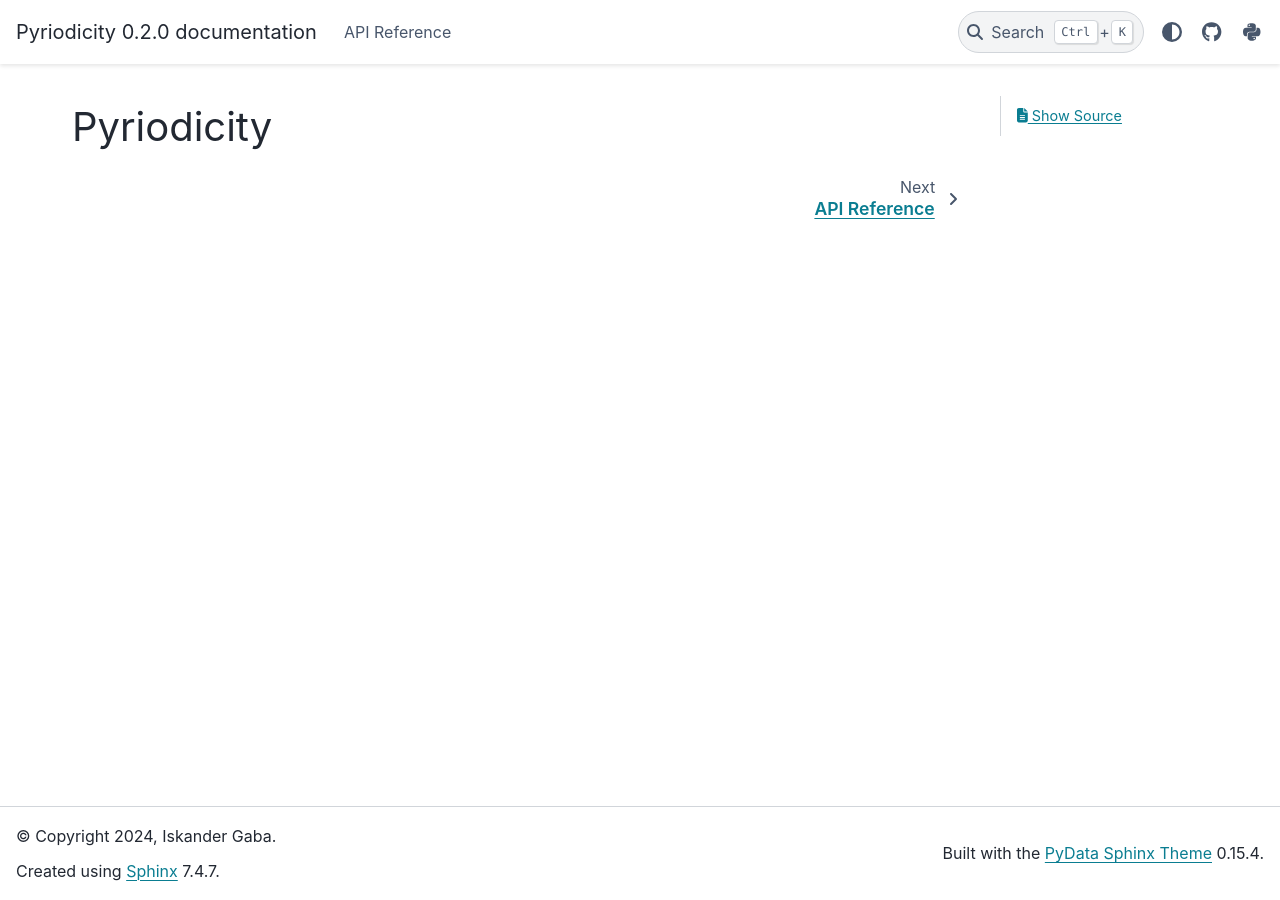
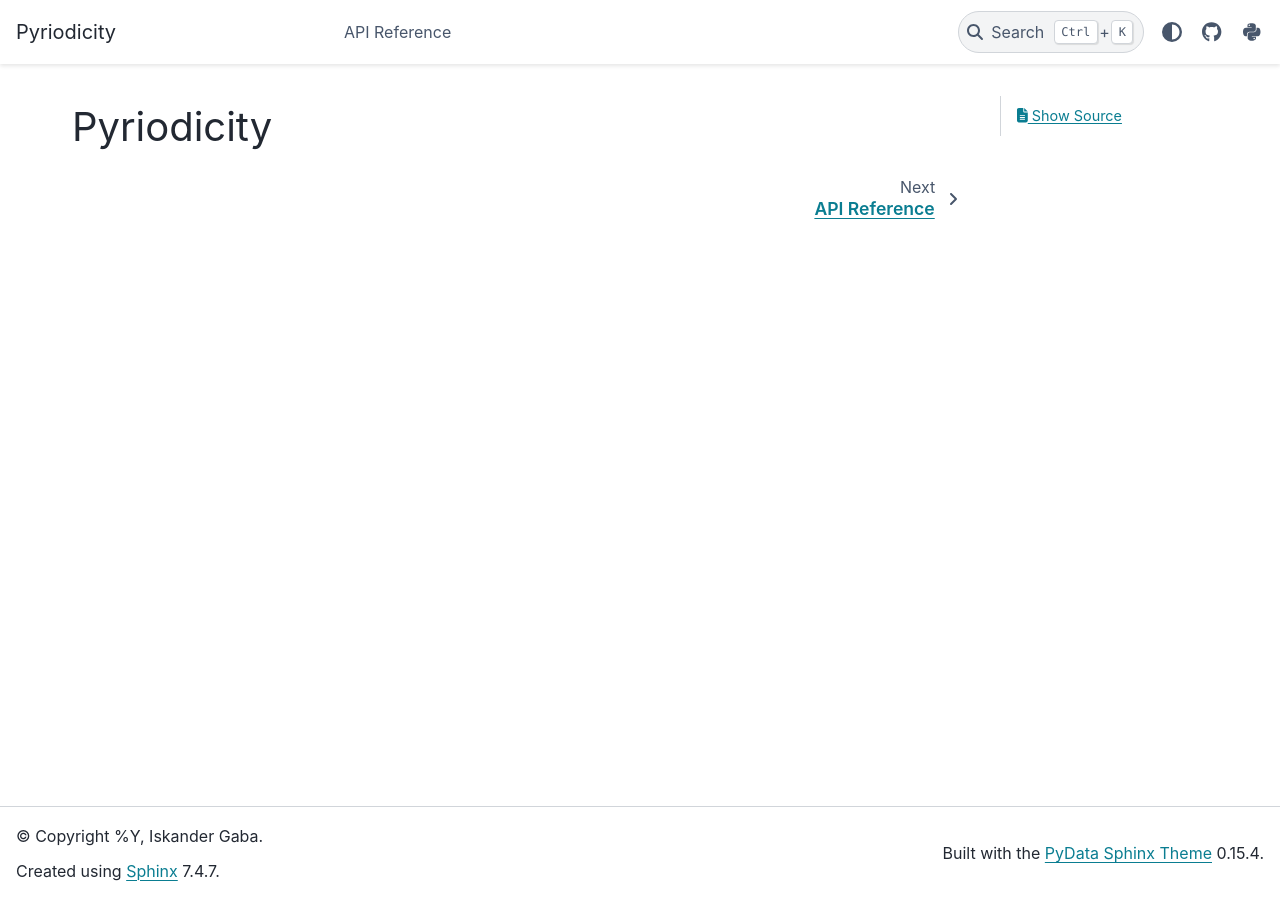
Before and after one commit to iskandergaba/pyriodicity, a Sphinx documentation site: the page built from docs/index.rst, in a window 1280 px wide. Built offline with Sphinx 7.4.7 and the PyData theme 0.15.4, drawn with Linux system fonts in a browser that asks for light colours.

Commit message:
Tweak documentation config

```diff
--- a/docs/conf.py
+++ b/docs/conf.py
@@ -11,9 +11,8 @@ sys.path.insert(0, os.path.abspath(".."))
 # https://www.sphinx-doc.org/en/master/usage/configuration.html#project-information
 
 project = "Pyriodicity"
-copyright = "2024, Iskander Gaba"
+copyright = "%Y, Iskander Gaba"
 author = "Iskander Gaba"
-release = "0.2.0"
 
 # -- General configuration ---------------------------------------------------
 # https://www.sphinx-doc.org/en/master/usage/configuration.html#general-configuration
@@ -35,6 +34,7 @@ numpydoc_show_class_members = False
 # -- Options for HTML output -------------------------------------------------
 # https://www.sphinx-doc.org/en/master/usage/configuration.html#options-for-html-output
 
+html_title = project
 html_theme = "pydata_sphinx_theme"
 html_static_path = ["_static"]
 html_theme_options = {
```
Also changed, not shown: .readthedocs.yaml.
